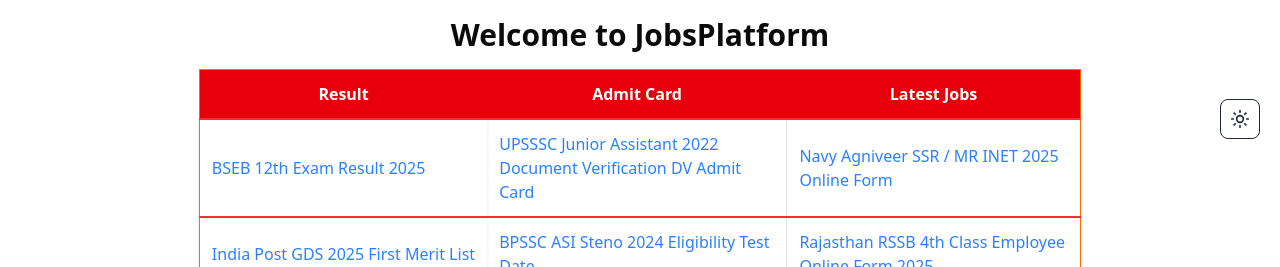
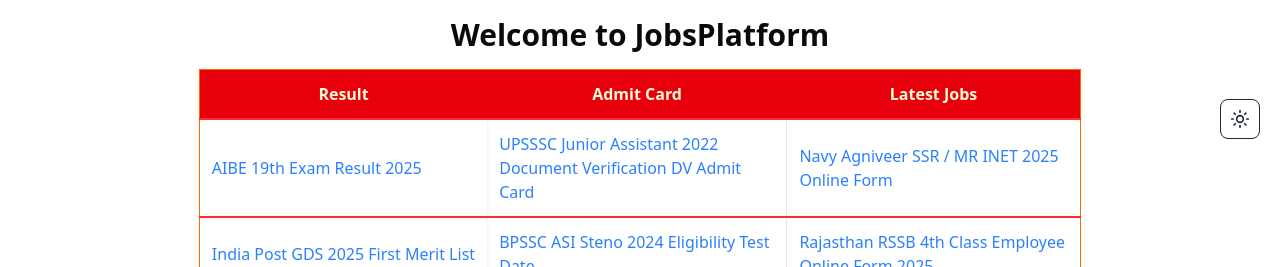
Before and after one commit to CoderSantosh1/TestRepo, a Next.js app: page / in a window 1280 px wide. Shown: the part 168-435 px from the top of the page. Built offline with nearby package versions, Linux system fonts and the light colour scheme.

Commit message:
change theme default

```diff
--- a/src/app/layout.tsx
+++ b/src/app/layout.tsx
@@ -31,7 +31,7 @@ export default function RootLayout({
       >
         <ThemeProvider
           attribute="class"
-          defaultTheme="system"
+          defaultTheme="light"
           enableSystem
           disableTransitionOnChange
         >
--- a/src/app/pages/Home.tsx
+++ b/src/app/pages/Home.tsx
@@ -1,10 +1,9 @@
 import Header from "@/components/Header";
 import Footer from "@/components/Footer";
-import Link from "next/link";
 
 const data = {
   result: [
-    "BSEB 12th Exam Result 2025",
+    "AIBE 19th Exam Result 2025",
     "India Post GDS 2025 First Merit List",
     "IBPS PO 14th Score Card (Qualified for Interview)",
     "SSC Stenographer 2024 Marks, Final Answer Key",
@@ -50,8 +49,8 @@ export default function Home() {
         <h1 className="text-3xl font-bold mb-4">Welcome to JobsPlatform</h1>
         <table className="min-w-full table-auto border-collapse border border-orange-500 ">
           <thead>
-            <tr className="bg-red-600 text-white">
-              <th className="p-3 text-center">Result</th>
+            <tr className="bg-red-600 text-[#FCFCD8]">
+              <th className="p-3  text-center">Result</th>
               <th className="p-3 text-center">Admit Card</th>
               <th className="p-3 text-center">Latest Jobs</th>
             </tr>
@@ -59,16 +58,10 @@ export default function Home() {
           <tbody>
             {Array.from({ length: Math.max(data.result.length, data.admitCard.length, data.latestJobs.length) })
               .map((_, index) => (
-                <tr key={index} className="border-t-2 border-red-500 ">
+                <tr key={index} className="border-t-2 border-red-500 bg-red-1- ">
                   <td className="p-3 shadow-sm">
                     {data.result[index] ? (
-                      index === 0 ? (
-                        <Link href="/bseb-12th-result" className="text-blue-500 hover:underline">
-                          {data.result[index]}
-                        </Link>
-                      ) : (
-                        <a href="#" className="text-blue-500 hover:underline">{data.result[index]}</a>
-                      )
+                      <a href="#" className="text-blue-500 hover:underline">{data.result[index]}</a>
                     ) : "-"}
                   </td>
                   <td className="p-3 border-r">
--- a/src/components/theme-provider.tsx
+++ b/src/components/theme-provider.tsx
@@ -7,5 +7,5 @@ export function ThemeProvider({
   children,
   ...props
 }: React.ComponentProps<typeof NextThemesProvider>) {
-  return <NextThemesProvider {...props}>{children}</NextThemesProvider>
+  return <NextThemesProvider defaultTheme="light" {...props}>{children}</NextThemesProvider>
 }
```
Also changed, not shown: 1 other file (tests, documents, lock files or other folders).
